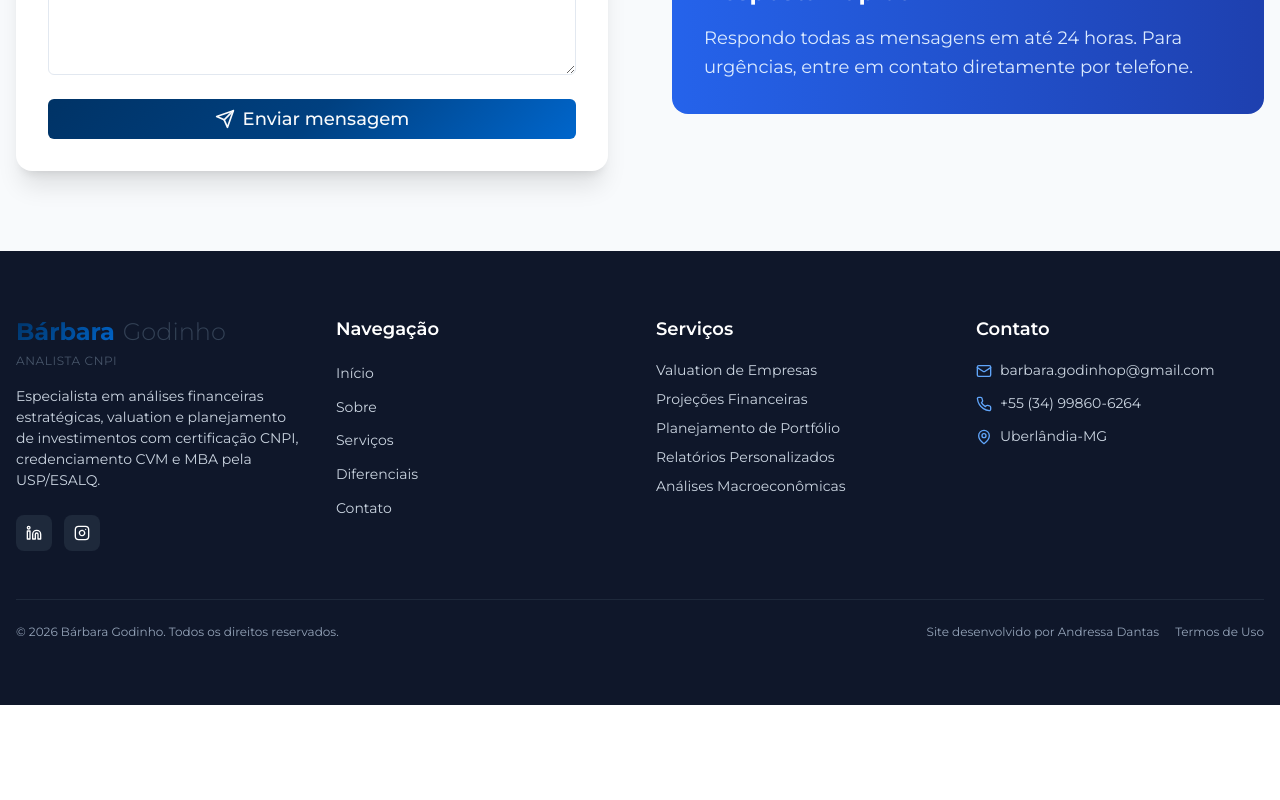
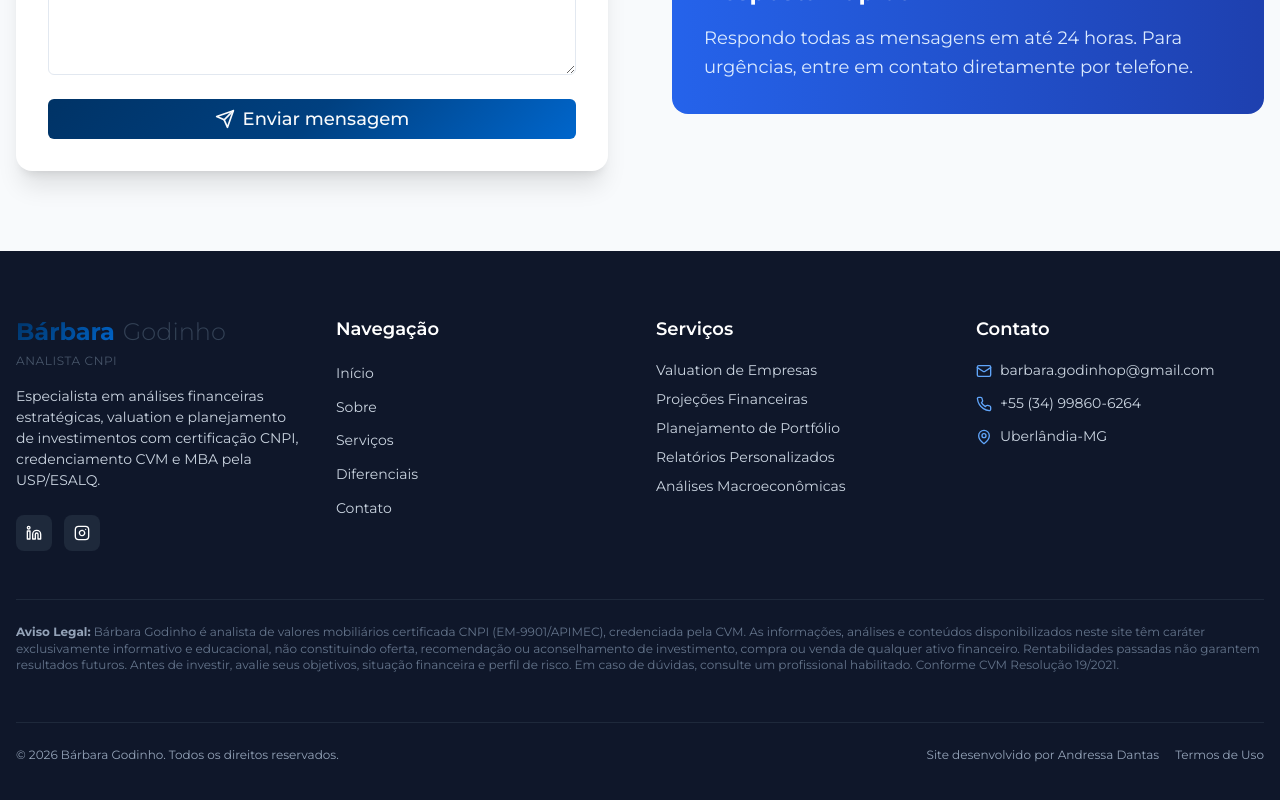
Before and after one commit to Andressadanfre/barbara-godinho-site, a React (Vite) app: page / in a window 1280 px wide. Shown: the part 6129-6929 px from the top of the page. Before the commit the page ends 6834 px from the top, so only its background shows below. Built offline with nearby package versions, Linux system fonts and the light colour scheme.

Commit message:
feat: adiciona disclaimer CVM Resolução 19/2021 no footer

```diff
--- a/src/components/Footer.jsx
+++ b/src/components/Footer.jsx
@@ -135,6 +135,24 @@ const Footer = () => {
           </motion.div>
         </div>
 
+        <motion.div
+          className="border-t border-slate-800 pt-6 pb-4 mt-0"
+          initial={{ opacity: 0 }}
+          whileInView={{ opacity: 1 }}
+          transition={{ duration: 0.6, delay: 0.35 }}
+          viewport={{ once: true }}
+        >
+          <p className="text-xs text-slate-500 leading-relaxed text-center sm:text-left">
+            <strong className="text-slate-400">Aviso Legal:</strong> Bárbara Godinho é analista de valores mobiliários certificada CNPI
+            (EM-9901/APIMEC), credenciada pela CVM. As informações, análises e conteúdos disponibilizados
+            neste site têm caráter exclusivamente informativo e educacional, não constituindo oferta,
+            recomendação ou aconselhamento de investimento, compra ou venda de qualquer ativo financeiro.
+            Rentabilidades passadas não garantem resultados futuros. Antes de investir, avalie seus
+            objetivos, situação financeira e perfil de risco. Em caso de dúvidas, consulte um profissional
+            habilitado. Conforme CVM Resolução 19/2021.
+          </p>
+        </motion.div>
+
         <motion.div className="border-t border-slate-800 mt-8 pt-6 flex flex-col sm:flex-row justify-between items-center text-center sm:text-left" initial={{
         opacity: 0
       }} whileInView={{
```
